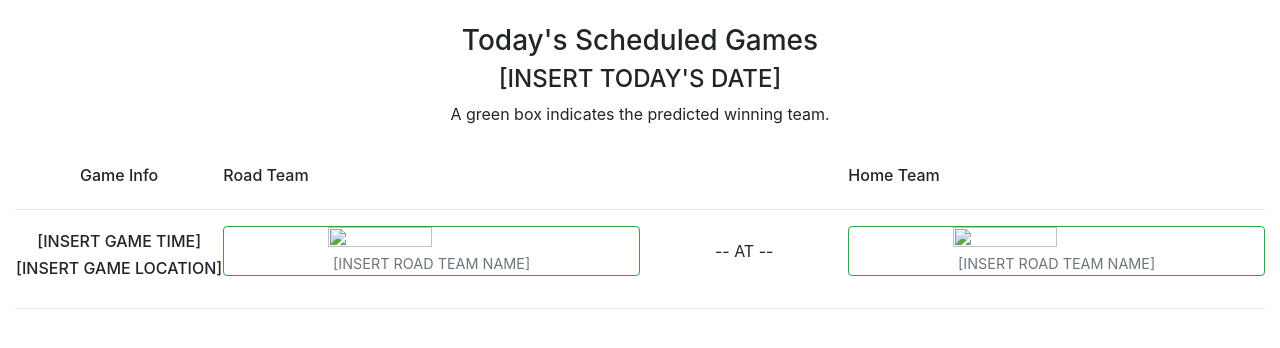
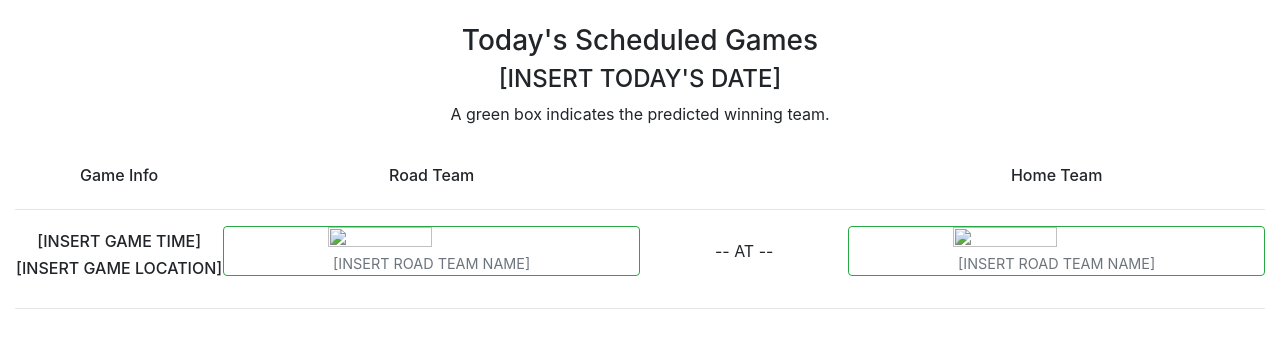
Before and after one commit to project3team5aus/NBA_predictions_official_deploy, a Flask app: template NBA_predictions/templates/index.html in a window 1280 px wide. Shown: the part 54-402 px from the top of the page. Run offline with Flask 2, Linux system fonts and the light colour scheme; the template is opened without the code that fills it, so the values that code supplies are empty; some libraries are stand-ins or nearby versions.

Commit message:
changed path to style.css and Road/Home labels to text-center

```diff
--- a/NBA_predictions/templates/index.html
+++ b/NBA_predictions/templates/index.html
@@ -8,7 +8,8 @@
     <title>2018-19 NBA Predictions</title>
     <link rel="stylesheet" href="https://stackpath.bootstrapcdn.com/bootstrap/4.2.1/css/bootstrap.min.css" integrity="sha384-GJzZqFGwb1QTTN6wy59ffF1BuGJpLSa9DkKMp0DgiMDm4iYMj70gZWKYbI706tWS" crossorigin="anonymous">
     <link rel="stylesheet" href="https://maxcdn.bootstrapcdn.com/font-awesome/4.7.0/css/font-awesome.min.css">
-    <link rel="stylesheet" type="text/css" href="../css/style.css">
+    <!-- zsubhani changed path below to ../static/css/ -->
+    <link rel="stylesheet" type="text/css" href="../static/css/style.css">
     <script type="text/javascript" src="https://cdnjs.cloudflare.com/ajax/libs/jquery/3.1.1/jquery.min.js"></script>
     <!-- zsubhani added code below to bring in json from flask -->
     <script type="text/javascript">
@@ -42,12 +43,12 @@
                 <h6 class="text-center">Game Info</h6>
             </div>
             <div class="col-sm">
-                <h6 class="text-left">Road Team</h6>
+                <h6 class="text-center">Road Team</h6>
             </div>
             <!-- this is extra space for the "--AT--" text in each game row -->
             <div class="col-sm-2"></div>
             <div class="col-sm">
-                <h6 class="text-left">Home Team</h6>
+                <h6 class="text-center">Home Team</h6>
             </div>
         </div>
         <hr>
```
